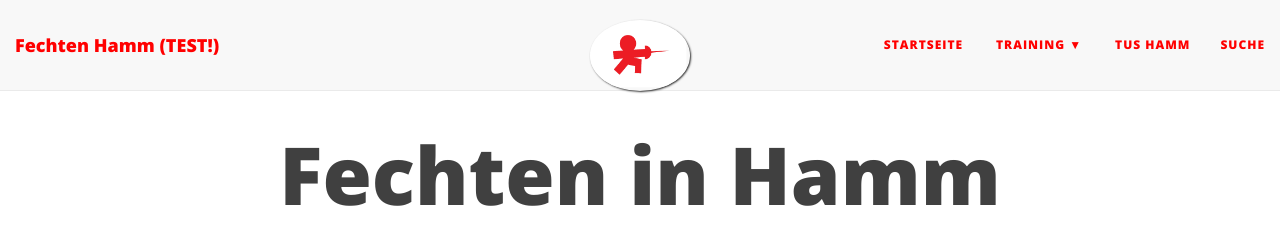
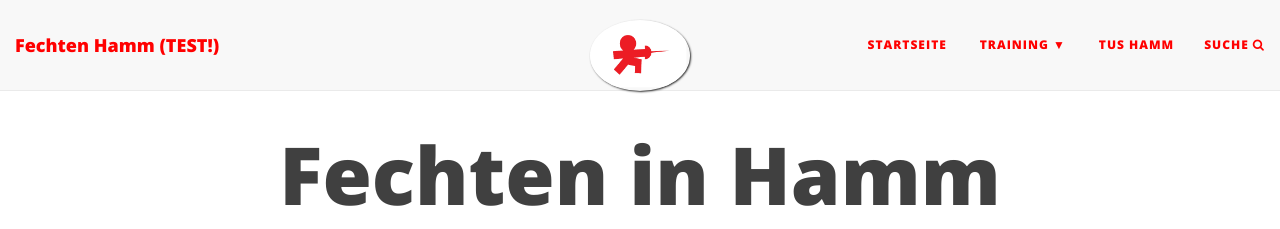
Before and after one commit to test-blog-fechten/test-blog-fechten.github.io, a Jekyll site: the page built from index.html, in a window 1280 px wide. Shown: the top 229 px of the page. Built offline with Jekyll 4.4.1, drawn with Linux system fonts in a browser that asks for light colours; nearby versions of some CDN libraries; the list of posts is cut into pages by our own code.

Commit message:
Add search

```diff
--- a/_config.yml
+++ b/_config.yml
@@ -39,9 +39,7 @@ navbar-links:
     - Spiele: "games"
     - Checklisten: "check"
   TuS Hamm: "http://fechten-hamm.de"
-  Suche: "search"
-
-# Suche <i class="fa fa-search"></i>: "search"
+  Suche <i class="fa fa-search"></i>: "search"
 # --- Footer options --- #
 
 
```
